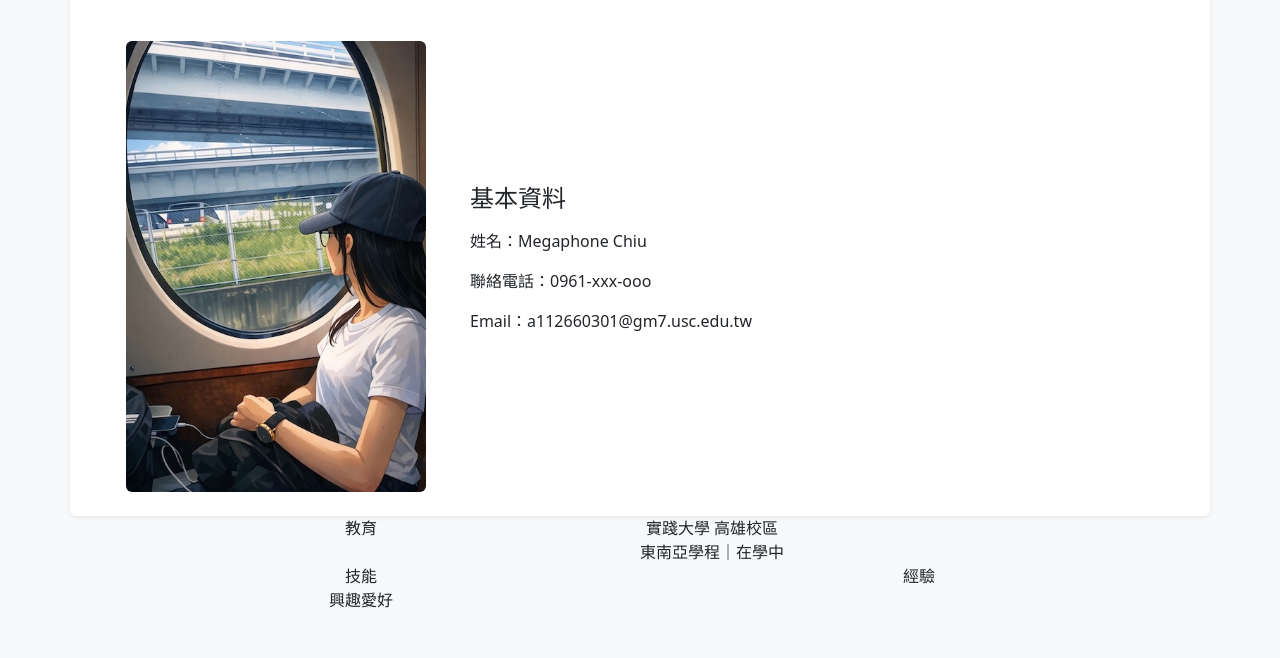
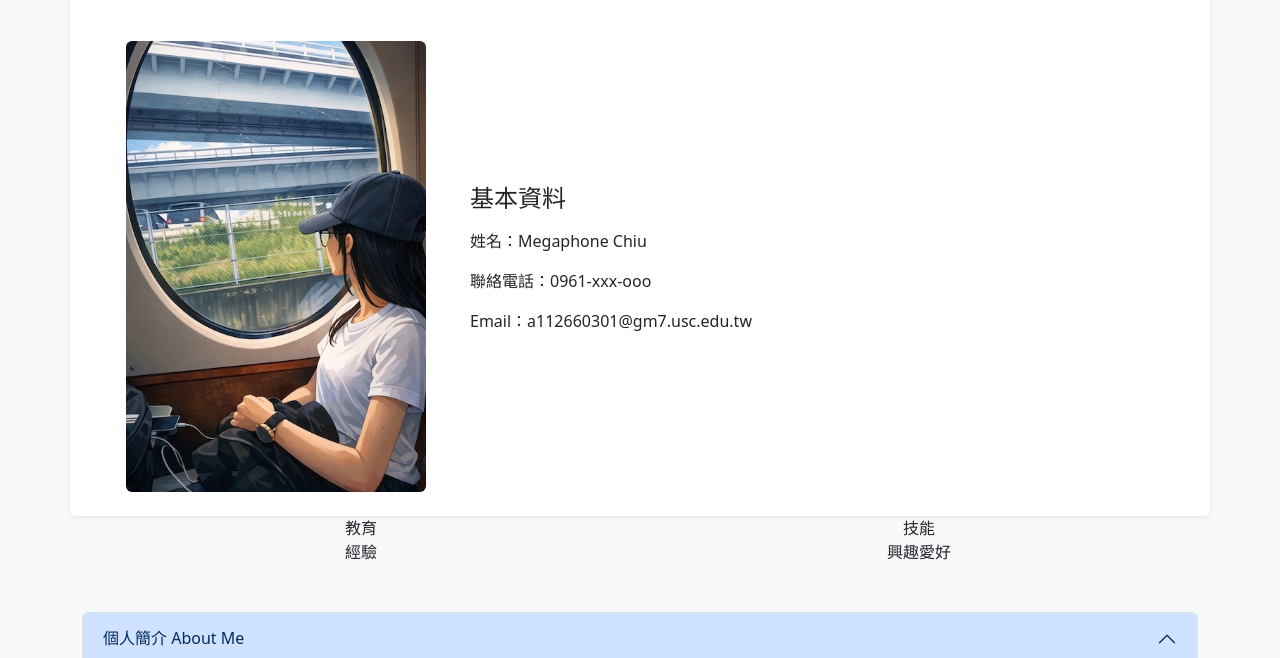
Before and after one commit to a112660301-dotcom/i404, a plain HTML site: page page5.html in a window 1280 px wide. Shown: the part 63-721 px from the top of the page. Drawn offline with nearby package versions, Linux system fonts and the light colour scheme.

Commit message:
Update page5.html

```diff
--- a/page5.html
+++ b/page5.html
@@ -44,8 +44,6 @@
            <div class="container text-center">
         <div class="row row-cols-2">
           <div class="col">教育</div>
-            實踐大學 高雄校區<br>
-          東南亞學程｜在學中<br>
           <div class="col">技能</div>
           <div class="col">經驗</div>
           <div class="col">興趣愛好</div>
```
